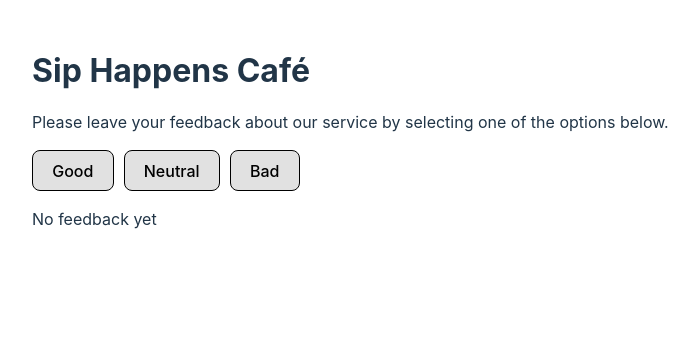
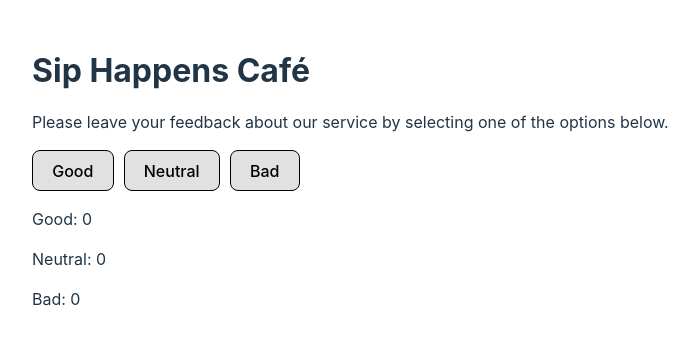
Before and after one commit to olhaHrb/goit-react-hw-02, a React (Vite) app: page / in a window 1280 px wide. Shown: the top 344 px of the page, without its empty margins (0-699 px from the left). Built offline with nearby package versions, Linux system fonts and the light colour scheme.

Commit message:
new steps 1, 2

```diff
--- a/src/components/App/App.jsx
+++ b/src/components/App/App.jsx
@@ -1,9 +1,9 @@
 import { useState } from "react";
-import { useEffect } from "react";
+//import { useEffect } from "react";
 import Description from "../Description/Description";
 import Options from "../Options/Options";
 import Feedback from "../Feedback/Feedback";
-import Notification from "../Notification/Notification";
+//import Notification from "../Notification/Notification";
 
 const App = () => {
   const state = {
@@ -11,81 +11,19 @@ const App = () => {
     neutral: 0,
     bad: 0,
   };
-  const [clicks, setClicks] = useState(() => {
-    const savedClicks = window.localStorage.getItem("saved-clicks");
-    if (savedClicks !== null) {
-      return JSON.parse(savedClicks);
-    }
-    return state;
-  });
-  useEffect(() => {
-    window.localStorage.setItem("saved-clicks", JSON.stringify(clicks));
-  }, [clicks]);
-
+  const [clicks, setClicks] = useState(state);
   const updateFeedback = (feedbackType) => {
-    if (feedbackType === "reset") {
-      setClicks({
-        good: 0,
-        neutral: 0,
-        bad: 0,
-      });
-    } else {
-      setClicks({
-        ...clicks,
-        [feedbackType]: clicks[feedbackType] + 1,
-      });
-    }
+    setClicks({
+      ...clicks,
+      [feedbackType]: clicks[feedbackType] + 1,
+    });
   };
-
-  const totalFeedback = clicks.good + clicks.bad + clicks.neutral;
-  const positiveFeedback =
-    Math.round((clicks.good / totalFeedback) * 100) + "%";
 
   return (
     <div>
       <Description />
-      <Options text="Good" onUpdate={() => updateFeedback("good")}></Options>
-      <Options
-        text="Neutral"
-        onUpdate={() => updateFeedback("neutral")}
-      ></Options>
-      <Options
-        text="Bad"
-        //       value={clicks.bad}
-        onUpdate={() => updateFeedback("bad")}
-      ></Options>
-      {totalFeedback > 0 && (
-        <Options
-          text="Reset"
-          onUpdate={() => updateFeedback("reset")}
-        ></Options>
-      )}
-      <Feedback
-        indicator="Good: "
-        value={clicks.good}
-        total={totalFeedback}
-      ></Feedback>
-      <Feedback
-        indicator="Neutral: "
-        value={clicks.neutral}
-        total={totalFeedback}
-      ></Feedback>
-      <Feedback
-        indicator="Bad: "
-        value={clicks.bad}
-        total={totalFeedback}
-      ></Feedback>
-      <Feedback
-        indicator="Total: "
-        value={totalFeedback}
-        total={totalFeedback}
-      ></Feedback>
-      <Feedback
-        indicator="Positive: "
-        value={positiveFeedback}
-        total={totalFeedback}
-      ></Feedback>
-      <Notification total={totalFeedback}></Notification>
+      <Options updateFeedback={updateFeedback}> </Options>
+      <Feedback value={clicks}></Feedback>
     </div>
   );
 };
--- a/src/components/Feedback/Feedback.jsx
+++ b/src/components/Feedback/Feedback.jsx
@@ -1,15 +1,13 @@
 import css from "./Feedback.module.css";
 
-const Feedback = ({ indicator, value, total }) => {
-  if (total > 0) {
-    return (
-      <div className={css.container}>
-        <p>
-          {indicator} {value}
-        </p>
-      </div>
-    );
-  }
+const Feedback = ({ value: { good, neutral, bad } }) => {
+  return (
+    <div className={css.container}>
+      <p>Good: {good} </p>
+      <p>Neutral: {neutral}</p>
+      <p>Bad: {bad} </p>
+    </div>
+  );
 };
 
 export default Feedback;
--- a/src/components/Options/Options.jsx
+++ b/src/components/Options/Options.jsx
@@ -1,10 +1,18 @@
 import css from "./Options.module.css";
 
-const Options = ({ text, onUpdate }) => {
+const Options = ({ updateFeedback }) => {
   return (
-    <button className={css.button} onClick={onUpdate}>
-      {text}
-    </button>
+    <>
+      <button className={css.button} onClick={() => updateFeedback("good")}>
+        Good
+      </button>
+      <button className={css.button} onClick={() => updateFeedback("neutral")}>
+        Neutral
+      </button>
+      <button className={css.button} onClick={() => updateFeedback("bad")}>
+        Bad
+      </button>
+    </>
   );
 };
 
```
